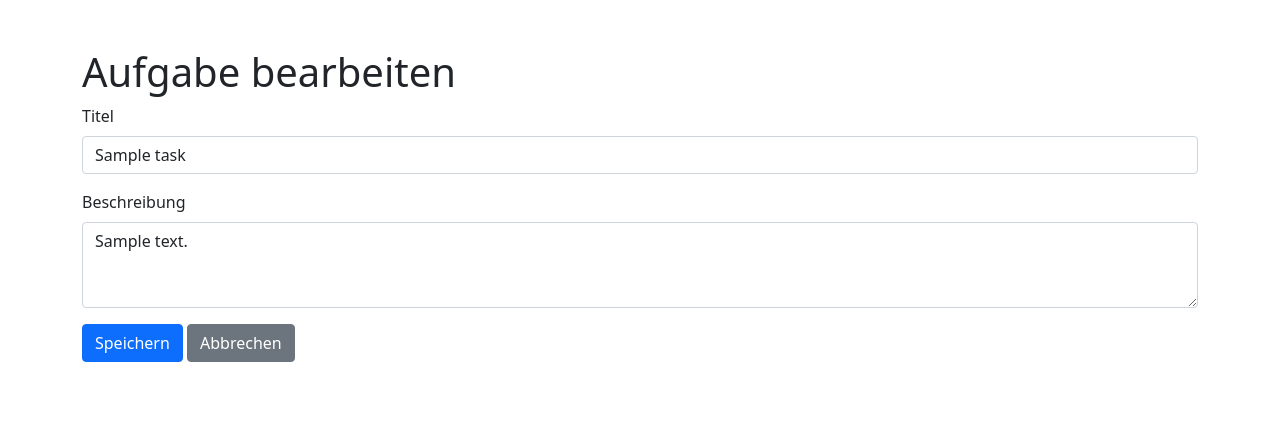
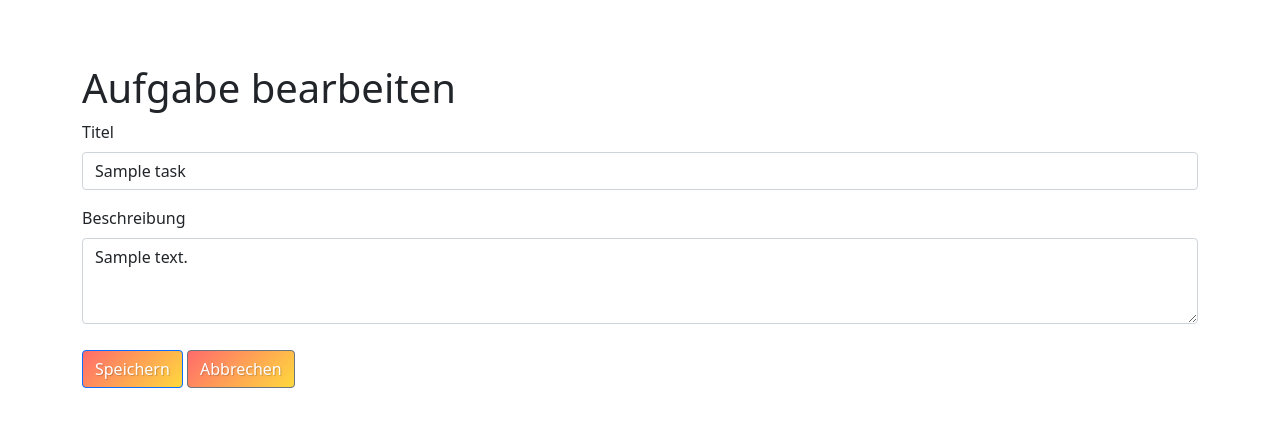
Before and after one commit to DaFum/Wochenplan, a Flask app: page /task/1/edit in a window 1280 px wide. Shown: the top 427 px of the page. Run offline with Flask 3, Linux system fonts and the light colour scheme; tables that the repository leaves empty hold one stand-in row (values such as "Sample post"); some libraries are stand-ins or nearby versions.

Commit message:
Update app/templates/edit_task.html
Co-authored-by: gemini-code-assist[bot] <176961590+gemini-code-assist[bot]@users.noreply.github.com>

```diff
--- a/app/templates/edit_task.html
+++ b/app/templates/edit_task.html
@@ -2,7 +2,9 @@
 <html lang="de">
 <head>
     <meta charset="UTF-8">
+    <meta name="viewport" content="width=device-width, initial-scale=1.0">
     <title>Aufgabe bearbeiten</title>
+    <link rel="stylesheet" href="{{ url_for('static', filename='css/styles.css') }}">
     <link rel="stylesheet" href="{{ url_for('static', filename='css/bootstrap.min.css') }}">
 </head>
 <body>
```
